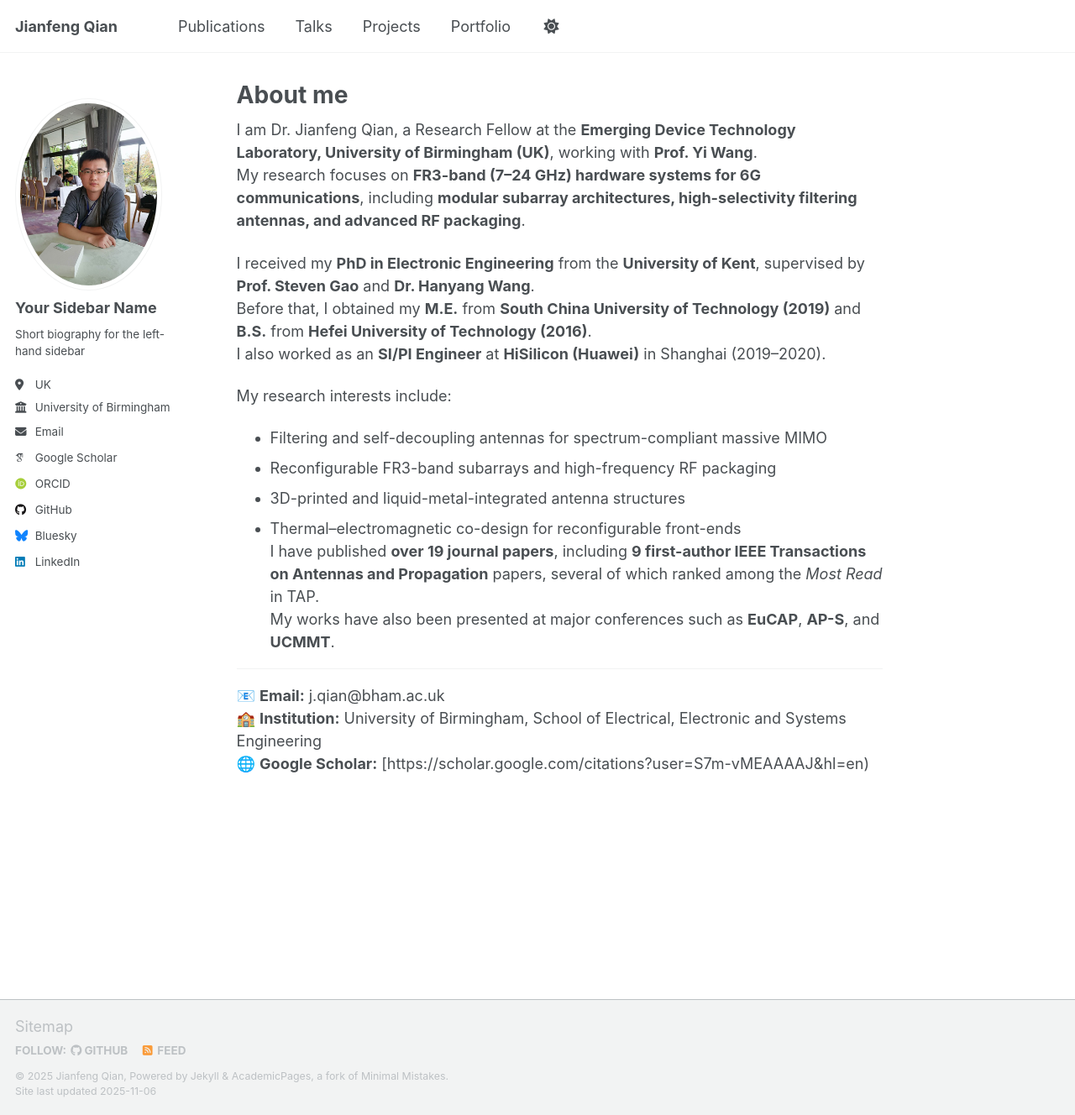
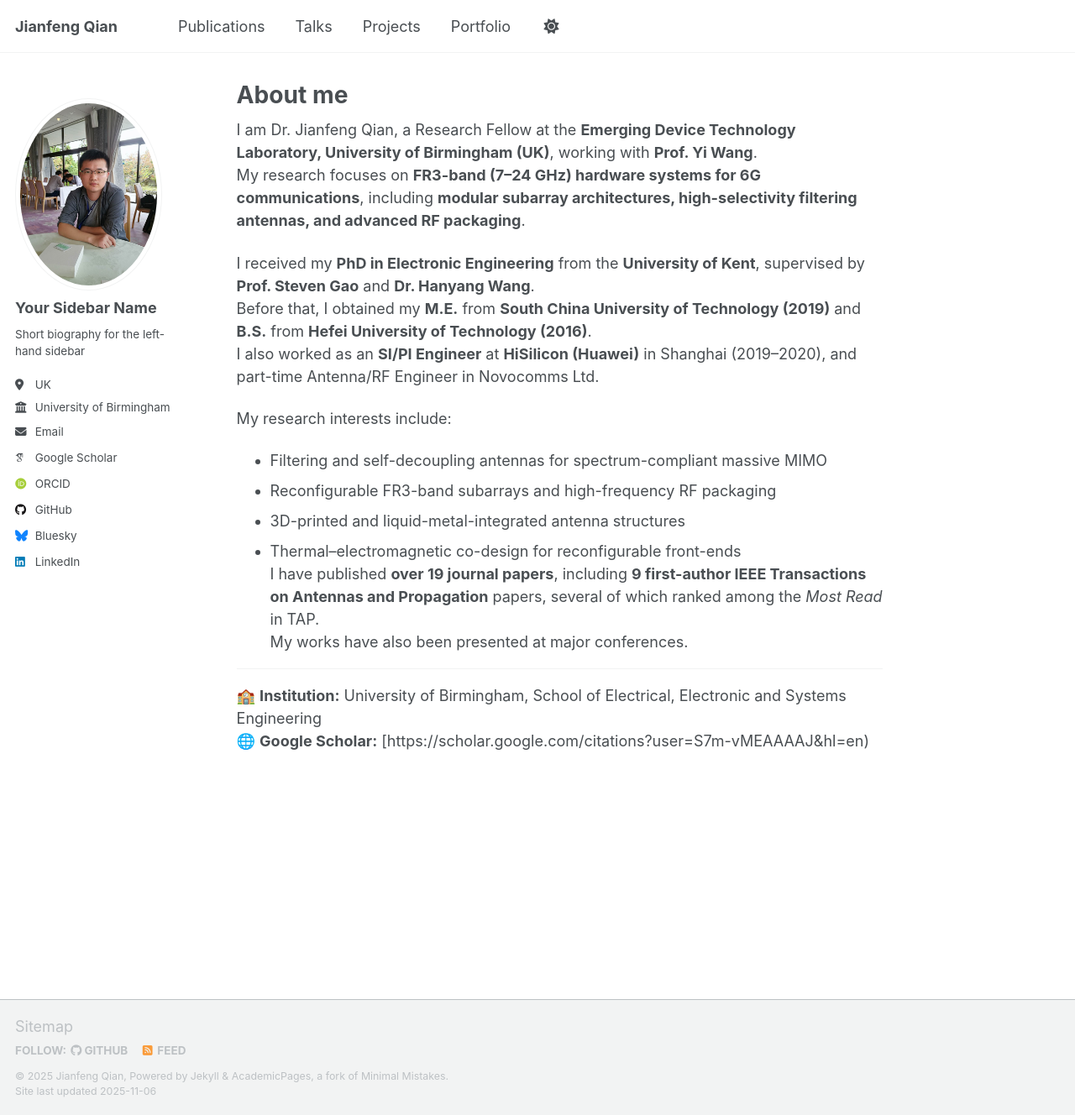
Before and after one commit to eejfqian/eejfqian.github.io, a Jekyll site: the page built from _pages/about.md, in a window 1280 px wide and 1328 px high. Shown: the whole window at 84% size. Built offline with Jekyll 4.4.1, drawn with Linux system fonts in a browser that asks for light colours; some web fonts are replaced; a script that is not in the unit is left out.

Commit message:
Update about.md

```diff
--- a/_pages/about.md
+++ b/_pages/about.md
@@ -12,7 +12,7 @@ My research focuses on **FR3-band (7–24 GHz) hardware systems for 6G communica
 
 I received my **PhD in Electronic Engineering** from the **University of Kent**, supervised by **Prof. Steven Gao** and **Dr. Hanyang Wang**.
 Before that, I obtained my **M.E.** from **South China University of Technology (2019)** and **B.S.** from **Hefei University of Technology (2016)**.
-I also worked as an **SI/PI Engineer** at **HiSilicon (Huawei)** in Shanghai (2019–2020).
+I also worked as an **SI/PI Engineer** at **HiSilicon (Huawei)** in Shanghai (2019–2020), and part-time Antenna/RF Engineer in Novocomms Ltd.
 
 My research interests include:
 - Filtering and self-decoupling antennas for spectrum-compliant massive MIMO
@@ -20,10 +20,9 @@ My research interests include:
 - 3D-printed and liquid-metal-integrated antenna structures
 - Thermal–electromagnetic co-design for reconfigurable front-ends
 I have published **over 19 journal papers**, including **9 first-author IEEE Transactions on Antennas and Propagation** papers, several of which ranked among the *Most Read* in TAP.
-My works have also been presented at major conferences such as **EuCAP**, **AP-S**, and **UCMMT**.
+My works have also been presented at major conferences.
 
 ---
 
-📧 **Email:** j.qian@bham.ac.uk
 🏫 **Institution:** University of Birmingham, School of Electrical, Electronic and Systems Engineering
 🌐 **Google Scholar:** [https://scholar.google.com/citations?user=S7m-vMEAAAAJ&hl=en)
```
